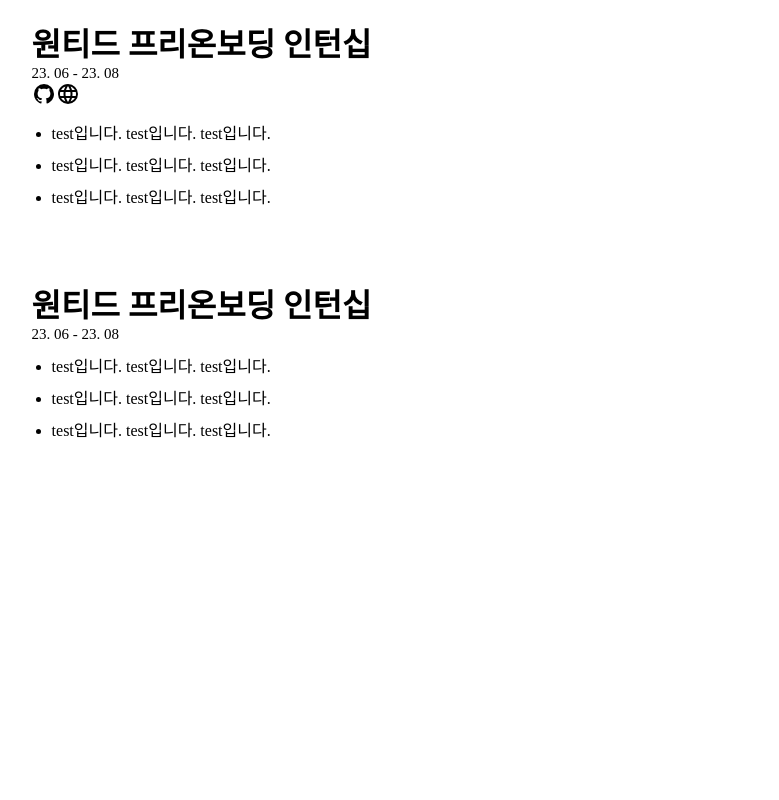
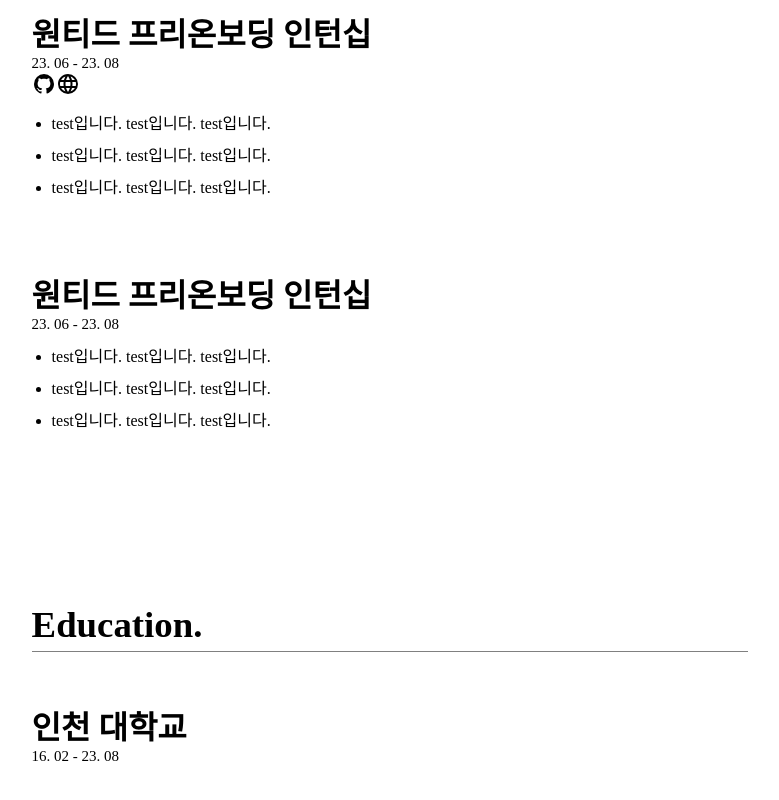
Before and after one commit to jeongdopark/jeongdo.info, a React (Vite) app in the folder jeongdo/: page / in a window 1280 px wide. Shown: the part 1726-2526 px from the top of the page, without its empty margins (250-1029 px from the left). Before the commit the page ends 2489 px from the top, so only its background shows below. Built offline with nearby package versions, Linux system fonts and the light colour scheme.

Commit message:
feat: education 컴포넌트

```diff
--- a/jeongdo/src/Resume.tsx
+++ b/jeongdo/src/Resume.tsx
@@ -1,4 +1,5 @@
 import Activity from "./components/Activity";
+import Education from "./components/Education";
 import Header from "./components/Header";
 import Introduce from "./components/Introduce";
 import Project from "./components/Project";
@@ -14,6 +15,7 @@ const Resume = () => {
           <Introduce />
           <Project />
           <Activity />
+          <Education />
         </S.ContentWrapper>
       </S.ContentContainer>
     </>
--- /dev/null
+++ b/jeongdo/src/components/Education/index.tsx
@@ -0,0 +1,20 @@
+import { S } from "./style";
+import Title from "../Title";
+import { EDUCATION_LIST, IEducation } from "../../input/education";
+const Education = () => {
+  return (
+    <>
+      <Title title="Education." />
+      <S.EducationContainer>
+        {EDUCATION_LIST.map((education: IEducation) => (
+          <S.EducationWrapper>
+            <S.EducationTitle>{education.TITLE}</S.EducationTitle>
+            <S.EducationPeriod>{education.PERIOD}</S.EducationPeriod>
+          </S.EducationWrapper>
+        ))}
+      </S.EducationContainer>
+    </>
+  );
+};
+
+export default Education;
--- /dev/null
+++ b/jeongdo/src/components/Education/style.ts
@@ -0,0 +1,30 @@
+import styled from "styled-components";
+import { THEME } from "../../theme";
+
+const EducationContainer = styled.section`
+  display: flex;
+  flex-direction: column;
+  width: 100%;
+  margin: 50px 0px;
+`;
+
+const EducationTitle = styled.h1`
+  font-size: 2rem;
+  font-weight: 600;
+`;
+
+const EducationPeriod = styled.span`
+  font-size: ${THEME.FONT_SIZE.M};
+`;
+
+const EducationWrapper = styled.div`
+  display: flex;
+  flex-direction: column;
+  margin-bottom: 4rem;
+`;
+export const S = {
+  EducationWrapper,
+  EducationContainer,
+  EducationTitle,
+  EducationPeriod,
+};
--- a/jeongdo/src/components/Header/index.tsx
+++ b/jeongdo/src/components/Header/index.tsx
@@ -1,6 +1,6 @@
 import { S } from "./style";
 
-const Header = ({ title }) => {
+const Header = ({ title }: { title: string }) => {
   return <S.Header>{title}</S.Header>;
 };
 
--- a/jeongdo/src/components/Title/style.ts
+++ b/jeongdo/src/components/Title/style.ts
@@ -10,7 +10,7 @@ const Divider = styled.div`
   width: 100%;
   height: 1px;
   background-color: gray;
-  margin-top: 10px;
+  margin-top: 5px;
 `;
 
 export const S = { Title, Divider };
--- /dev/null
+++ b/jeongdo/src/input/education.ts
@@ -0,0 +1,11 @@
+export interface IEducation {
+  TITLE: string;
+  PERIOD: string;
+}
+
+export const EDUCATION_LIST: IEducation[] = [
+  {
+    TITLE: "인천 대학교",
+    PERIOD: "16. 02 - 23. 08",
+  },
+];
```
Also changed, not shown: jeongdo/src/components/Stack/index.tsx (added), jeongdo/src/components/Stack/style.ts (added).
